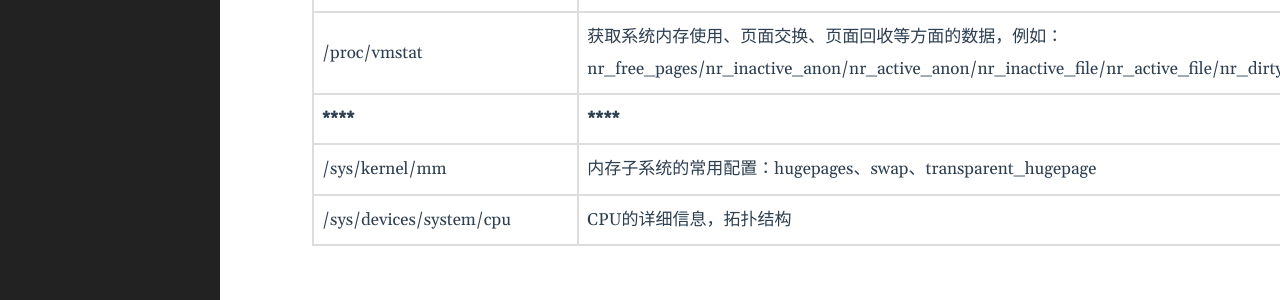
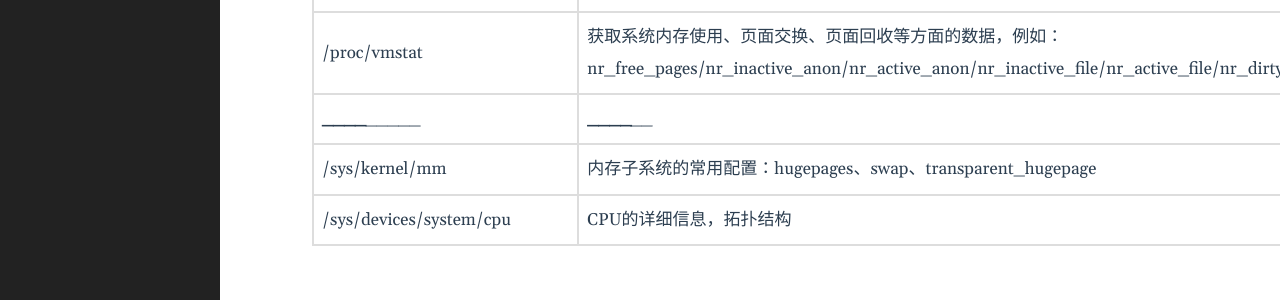
Before and after one commit to lclgo/lclgo.github.io, a Jekyll site: the page built from _posts/kernel/2025-02-22-proc-sysfs.md, in a window 1280 px wide. Shown: the part 1243-1543 px from the top of the page. Built offline with Jekyll 4.4.1, drawn with Linux system fonts in a browser that asks for light colours.

Commit message:
分割线

```diff
--- a/_posts/kernel/2025-02-22-proc-sysfs.md
+++ b/_posts/kernel/2025-02-22-proc-sysfs.md
@@ -31,6 +31,6 @@ Todo
 |/proc/PID/smaps|类似/proc/PID/maps，提供更多细节：<https://www.cnblogs.com/aspirs/p/13896571.html>|
 |/proc/sys/kernel/sched_domain|CPU的调度域|
 |/proc/vmstat|获取系统内存使用、页面交换、页面回收等方面的数据，例如：nr_free_pages/nr_inactive_anon/nr_active_anon/nr_inactive_file/nr_active_file/nr_dirty/nr_writeback/pgfault/pgmajfault|
-|************|************|
+|_________________|________________|
 |/sys/kernel/mm|内存子系统的常用配置：hugepages、swap、transparent_hugepage|
 |/sys/devices/system/cpu|CPU的详细信息，拓扑结构|
```
